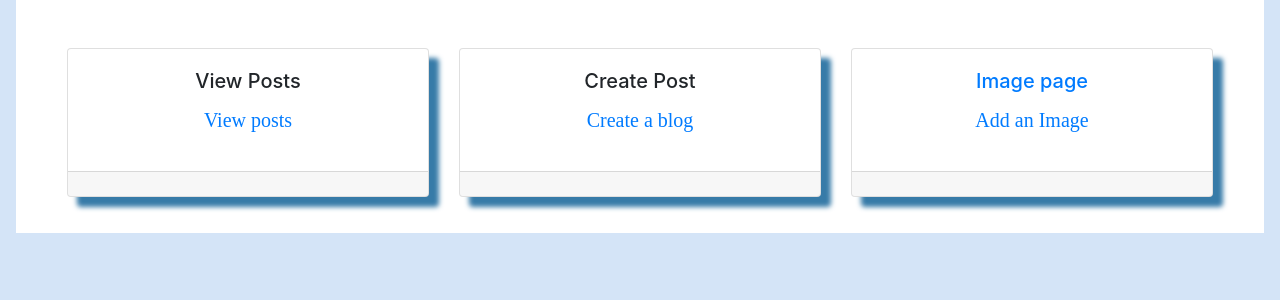
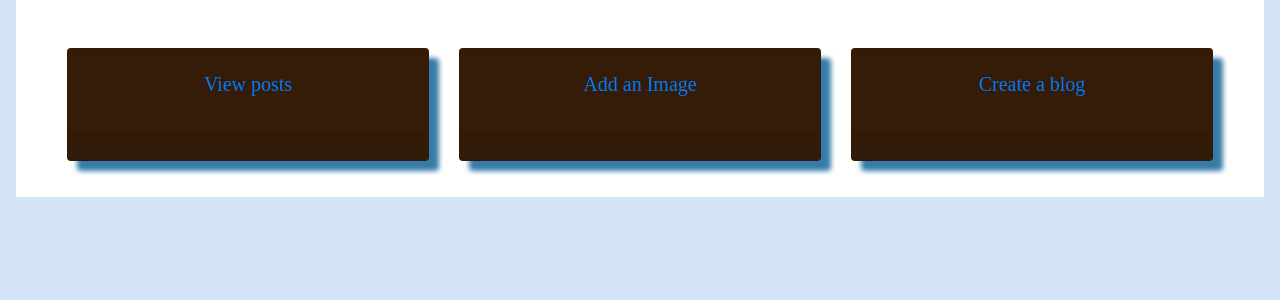
Before and after one commit to Kernael92/post, a Python web app: template templates/admin.html in a window 1280 px wide. Shown: the part 147-447 px from the top of the page. Run offline with Jinja, Linux system fonts and the light colour scheme; the template is opened without the code that fills it, so the values that code supplies are empty; some libraries are stand-ins or nearby versions.

Commit message:
update the background color of the cards

```diff
--- a/static/css/style.css
+++ b/static/css/style.css
@@ -32,3 +32,4 @@ input.danger { color: #cc2f2e; }
 input[type=submit] { align-self: start; min-width: 10em; }
 .card{box-shadow: 10px 10px 5px #377ba8;  }
 .modal-content{background-color: #236AB9;}
+#card-text:hover{color:#D4E4F7; text-decoration: none;}
--- a/templates/admin.html
+++ b/templates/admin.html
@@ -11,31 +11,32 @@
 {% block content %}
 <br><br>
 <div class="container-fluid">
-    <div class="card-deck" style="text-align: center;">
-        <div class="card">
+    <div class="card-deck" style="text-align: center; ">
+        <div class="card text-white" style="background-color: #341C09">
             <div class="card-body">
-            <h5 class="card-title">View Posts</h5>
-            <p class="card-text"><a href='{{ url_for("index") }}'>View posts</a></p>
+            {#<h5 class="card-title">View Posts</h5>#}
+            <p class="card-text"><a id="card-text" href='{{ url_for("index") }}'>View posts</a></p>
             </div>
             <div class="card-footer">
             </div>
         </div>
-        <div class="card">
+        <div class="card text-white" style="background-color: #341C09">
             <div class="card-body">
-            <h5 class="card-title">Create Post</h5>
-            <p class="card-text"><a href='{{ url_for("create") }}'>Create a blog</p>
+            {#<h5>Add an Image</h5>#}
+                <p class="card-text"><a id="card-text" href='{{ url_for("index") }}'>Add an Image</p>
             </div>
             <div class="card-footer">
             </div>
         </div>
-        <div class="card">
+        <div class="card text-white" style="background-color: #341C09">
             <div class="card-body">
-                <h5 class="card-title">Image page</h5>
-                <p class="card-text"><a href='{{ url_for("index") }}'>Add an Image</p>
+            {#<h5 class="card-title">Create Post</h5>#}
+            <p class="card-text"><a id="card-text" href='{{ url_for("create") }}'>Create a blog</p>
             </div>
             <div class="card-footer">
             </div>
         </div>
+
     </div>
 </div>
 
--- a/templates/create.html
+++ b/templates/create.html
@@ -8,12 +8,12 @@
 {% block content %}
 <div>
     <fieldset>
-        <form method="post" class="create-post" style="background-color:#B85B14 ">
+        <form method="post" class="create-post" style="background-color:#B85B14; font-family: serif; font-size: 22px;">
             <label for="title">Title</label>
             <input name="title" id='title' value="{{request.form['title']}}" required>
             <label for="body">Body</label>
             <textarea name="body" id="body" >{{ request.form['body']}}</textarea>
-            <input type="submit" value='save'>
+            <input type="submit" value='save' style="background-color: #FC7307;">
         </form>
     </fieldset>
 </div>
--- a/templates/index.html
+++ b/templates/index.html
@@ -11,7 +11,7 @@
 <div class="container-fluid">
     {% for blog in blogs %}
     <div class="card-deck">
-        <div class='card w-80 text-black bg-primary mb-3 '>
+        <div class='card w-75 text-black bg-primary mb-3 '>
             <div class="card-body">
                 <article>
                     <header>
--- a/templates/login.html
+++ b/templates/login.html
@@ -5,11 +5,11 @@
 {% endblock %}
 
 {% block content %}
-  <form  method="post" style="background-color:#B85B14 ">
+  <form  method="post" style="background-color:#B85B14; font-family: serif; font-size: 20px;">
     <label for="username">Username</label>
     <input name="username" id="username" required>
     <label for="password">Password</label>
     <input type="password" name="password" id="password" required>
-    <input type="submit" value="Log In">
+    <input type="submit" value="Log In" style="background-color: #FC7307;">
   </form>
 {% endblock %}
--- a/templates/register.html
+++ b/templates/register.html
@@ -5,11 +5,11 @@
 {% endblock %}
 
 {% block content %}
-  <form  method="post" style="background-color:#B85B14 ">
+  <form  method="post" style="background-color:#B85B14; font-family: serif; font-size: 20px;">
     <label for="username">Username</label>
     <input name="username" id="username" required>
     <label for="password">Password</label>
     <input type="password" name="password" id="password" required>
-    <input type="submit" value="Register">
+    <input type="submit" value="Register" style="background-color: #FC7307;">
   </form>
 {% endblock %}
```
Also changed, not shown: templates/members.html (+5 -5 lines).
